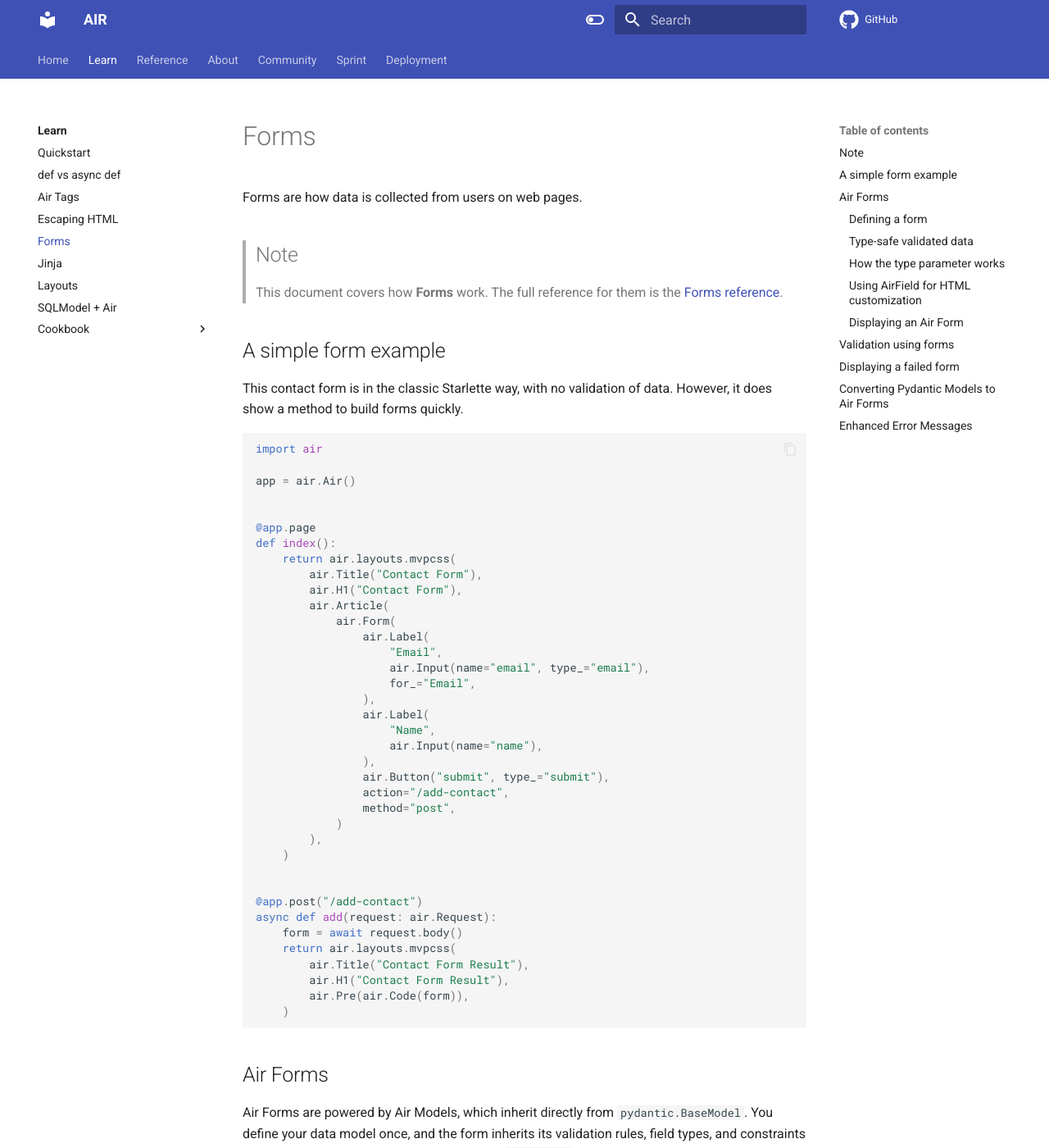
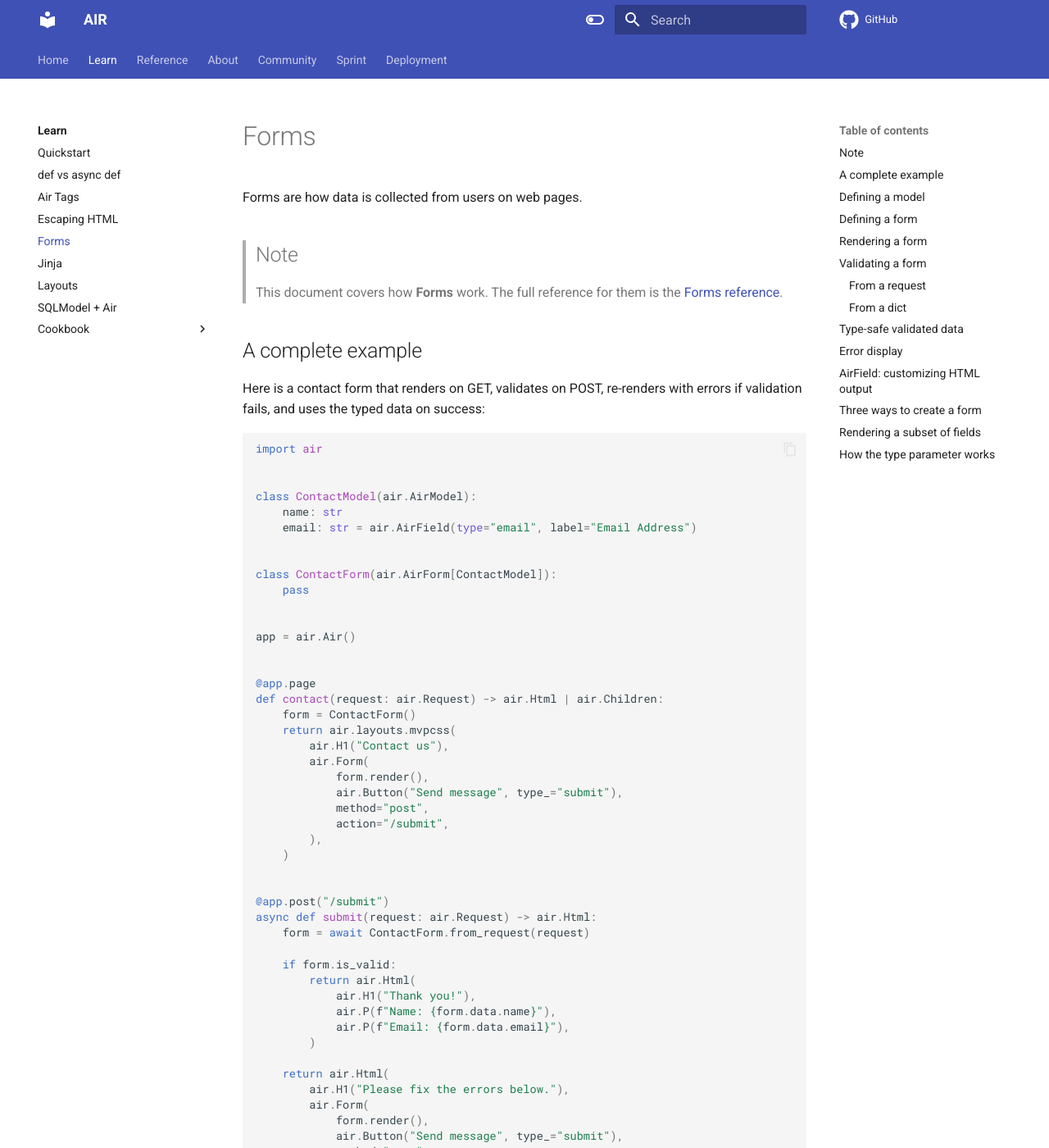
Before and after one commit to feldroy/air, an MkDocs documentation site: the page built from docs/learn/forms.md, in a window 1280 px wide and 1400 px high. Shown: the whole window at 82% size. Built offline with MkDocs 1.6.1 and Material for MkDocs 9.7.7, drawn with Linux system fonts in a browser that asks for light colours; comment, search, counter and statistics services are not loaded; some of the changed text lies outside the part shown.

Commit message:
Rewrite forms docs to lead with a working example
Restructured based on review feedback. The page now opens with
a complete contact form (GET renders, POST validates, errors
re-render with preserved values) so readers see the full
workflow before the breakdown.

Key changes to the structure:

- Lead with an end-to-end example instead of a raw Starlette
  form that didn't use AirForm at all.

- Document from_request, which was completely absent despite
  being the primary pattern for POST handlers.

- Reconcile the three ways to create a form (subclass,
  AirModel.to_form, air.to_form) in one section that explains
  when to use which.

- Show render() output before and after failed validation as a
  side-by-side pair so readers see how error display works.

- Explain that AirField wraps pydantic.Field, so users know
  min_length, max_length, gt, etc. all work alongside the
  HTML-specific parameters.

- Document the includes parameter for rendering field subsets.

````diff
--- a/docs/learn/forms.md
+++ b/docs/learn/forms.md
@@ -5,57 +5,67 @@ Forms are how data is collected from users on web pages.
 > ## Note
 > This document covers how **Forms** work. The full reference for them is the [Forms reference](https://feldroy.github.io/air/api/forms/).
 
-## A simple form example
+## A complete example
 
-This contact form is in the classic Starlette way, with no validation of data. However, it does show a method to build forms quickly.
+Here is a contact form that renders on GET, validates on POST, re-renders with errors if validation fails, and uses the typed data on success:
 
 ```python
 import air
+
+
+class ContactModel(air.AirModel):
+    name: str
+    email: str = air.AirField(type="email", label="Email Address")
+
+
+class ContactForm(air.AirForm[ContactModel]):
+    pass
+
 
 app = air.Air()
 
 
 @app.page
-def index():
+def contact(request: air.Request) -> air.Html | air.Children:
+    form = ContactForm()
     return air.layouts.mvpcss(
-        air.Title("Contact Form"),
-        air.H1("Contact Form"),
-        air.Article(
-            air.Form(
-                air.Label(
-                    "Email",
-                    air.Input(name="email", type_="email"),
-                    for_="Email",
-                ),
-                air.Label(
-                    "Name",
-                    air.Input(name="name"),
-                ),
-                air.Button("submit", type_="submit"),
-                action="/add-contact",
-                method="post",
-            )
+        air.H1("Contact us"),
+        air.Form(
+            form.render(),
+            air.Button("Send message", type_="submit"),
+            method="post",
+            action="/submit",
         ),
     )
 
 
-@app.post("/add-contact")
-async def add(request: air.Request):
-    form = await request.body()
-    return air.layouts.mvpcss(
-        air.Title("Contact Form Result"),
-        air.H1("Contact Form Result"),
-        air.Pre(air.Code(form)),
+@app.post("/submit")
+async def submit(request: air.Request) -> air.Html:
+    form = await ContactForm.from_request(request)
+
+    if form.is_valid:
+        return air.Html(
+            air.H1("Thank you!"),
+            air.P(f"Name: {form.data.name}"),
+            air.P(f"Email: {form.data.email}"),
+        )
+
+    return air.Html(
+        air.H1("Please fix the errors below."),
+        air.Form(
+            form.render(),
+            air.Button("Send message", type_="submit"),
+            method="post",
+            action="/submit",
+        ),
     )
 ```
 
-## Air Forms
+The rest of this page breaks down what each piece does.
 
-Air Forms are powered by Air Models, which inherit directly from `pydantic.BaseModel`. You define your data model once, and the form inherits its validation rules, field types, and constraints automatically. Air Forms also work with plain `BaseModel` if you prefer.
+## Defining a model
 
-### Defining a form
-
-Pass your model as a type parameter to `AirForm`:
+Air Forms are powered by Air Models, which inherit directly from `pydantic.BaseModel`. You define your data model once, and the form inherits its validation rules, field types, and constraints automatically.
 
 ```python
 import air
@@ -65,22 +75,68 @@ class JeepneyRouteModel(air.AirModel):
     route_name: str
     origin: str
     destination: str
+```
 
+## Defining a form
 
+Pass your model as a type parameter to `AirForm`:
+
+```python
 class JeepneyRouteForm(air.AirForm[JeepneyRouteModel]):
     pass
 ```
 
 That's it. No `model = JeepneyRouteModel` declaration needed. Air reads the type parameter and sets the model automatically. The model is specified exactly once.
 
-### Type-safe validated data
+## Rendering a form
+
+Call `render()` to get the form HTML:
+
+```python
+form = JeepneyRouteForm()
+form.render()
+```
+
+```html
+<label>route_name <input name="route_name" type="text" id="route_name" required /></label>
+<label>origin <input name="origin" type="text" id="origin" required /></label>
+<label>destination <input name="destination" type="text" id="destination" required /></label>
+```
+
+Air generates `<label>` and `<input>` pairs from the model fields, with HTML5 validation attributes (`required`, `minlength`, `maxlength`) derived from Pydantic constraints.
+
+## Validating a form
+
+### From a request
+
+The most common pattern in a POST handler. `from_request` reads the form data and validates it in one step:
+
+```python
+@app.post("/submit")
+async def submit(request: air.Request) -> air.Html:
+    form = await JeepneyRouteForm.from_request(request)
+
+    if form.is_valid:
+        form.data.route_name  # typed as str
+        form.data.destination  # autocomplete works
+    else:
+        form.render()  # re-renders with error messages and preserved values
+```
+
+### From a dict
+
+You can also validate a plain dict directly:
+
+```python
+form = JeepneyRouteForm()
+form.validate({"route_name": "01C", "origin": "Antipolo", "destination": "Cubao"})
+```
+
+## Type-safe validated data
 
 After validation, `form.data` is the model instance with full type information:
 
 ```python
-form = JeepneyRouteForm()
-form.validate({"route_name": "01C", "origin": "Antipolo", "destination": "Cubao"})
-
 if form.is_valid:
     form.data.route_name    # your editor knows this is a str
     form.data.destination   # autocomplete works
@@ -91,7 +147,108 @@ In Django, `form.cleaned_data["route_name"]` is an untyped dict access. Typos be
 
 If you access `form.data` before validating or after validation fails, you get a clear `AttributeError` instead of a silent `None`.
 
-### How the type parameter works
+## Error display
+
+Here is how `render()` output changes after failed validation. First, the empty form:
+
+```python
+form = ContactForm()
+form.render()
+```
+
+```html
+<label>name <input name="name" type="text" id="name" required /></label>
+<label>Email Address <input name="email" type="email" id="email" required /></label>
+```
+
+Now the same form after submitting with an empty name and a valid email:
+
+```python
+form.validate({"name": "", "email": "audreyfeldroy@example.com"})
+form.render()
+```
+
+```html
+<label>
+  name
+  <input name="name" type="text" id="name" aria-invalid="true" required />
+  <small id="name-error">This field is required.</small>
+</label>
+<label>
+  Email Address
+  <input name="email" type="email" id="email" value="audreyfeldroy@example.com" required />
+</label>
+```
+
+The email field preserves the submitted value so the user doesn't have to retype it. The name field gets `aria-invalid="true"` and a `<small>` error message.
+
+Air automatically converts Pydantic's technical errors to user-friendly messages. For unknown error types, it falls back to the technical Pydantic message.
+
+- **Missing fields**: "This field is required."
+- **Invalid numbers**: "Please enter a valid number."
+- **Invalid email addresses**: "Please enter a valid email address."
+- **Values too short/long**: "This value is too short." / "This value is too long."
+- **URL validation**: "Please enter a valid URL."
+
+## AirField: customizing HTML output
+
+`AirField` wraps `pydantic.Field` and adds HTML-specific metadata. All standard `pydantic.Field` parameters (`min_length`, `max_length`, `gt`, `ge`, `pattern`, etc.) work alongside the HTML ones:
+
+```python
+class ContactModel(air.AirModel):
+    name: str = air.AirField(label="Full Name", min_length=2, max_length=100)
+    email: str = air.AirField(type="email", label="Email Address")
+    message: str = air.AirField(label="Message", min_length=10)
+```
+
+The HTML-specific parameters are:
+
+- **`type`**: HTML input type (`"email"`, `"password"`, `"url"`, `"hidden"`, etc.)
+- **`label`**: Custom label text (defaults to the field name)
+- **`autofocus`**: Set to `True` to autofocus the field
+
+Pydantic constraints like `min_length` and `max_length` automatically become HTML5 `minlength` and `maxlength` attributes, so browser-side validation matches server-side rules.
+
+## Three ways to create a form
+
+These all produce the same thing. Pick whichever fits your situation:
+
+**1. Subclass (recommended).** Best when you want a reusable form class with type safety:
+
+```python
+class JeepneyRouteForm(air.AirForm[JeepneyRouteModel]):
+    pass
+```
+
+**2. AirModel.to_form().** Best for quick one-off forms:
+
+```python
+form = JeepneyRouteModel.to_form()
+```
+
+**3. air.to_form().** Works with any `pydantic.BaseModel`, not just AirModel:
+
+```python
+from pydantic import BaseModel
+
+class PlainModel(BaseModel):
+    name: str
+
+form = air.to_form(PlainModel)
+```
+
+All three paths produce an `AirForm` instance. The subclass approach gives the type checker the most information. The `to_form()` shortcuts are convenient when you don't need a named class.
+
+## Rendering a subset of fields
+
+Use `includes` to render only specific fields. This is useful for multi-step forms or splitting a form into fieldsets:
+
+```python
+form = JeepneyRouteModel.to_form(includes=["route_name"])
+form.render()  # only renders route_name
+```
+
+## How the type parameter works
 
 When you write `class JeepneyRouteForm(AirForm[JeepneyRouteModel])`, two things happen:
 
@@ -105,98 +262,3 @@ If you prefer to set the model explicitly, that still works:
 class JeepneyRouteForm(air.AirForm[JeepneyRouteModel]):
     model = JeepneyRouteModel  # optional, Air sets this from the type parameter
 ```
-
-### Using AirField for HTML customization
-
-`AirField` lets you add HTML-specific metadata like input types and labels:
-
-```python
-from air import AirField, AirModel
-
-
-class ContactModel(AirModel):
-    name: str
-    email: str = AirField(type="email", label="Email")
-
-
-contact_form = ContactModel.to_form()
-```
-
-### Displaying an Air Form
-
-```python
-contact_form.render()
-```
-
-```html
-<fieldset>
-  <label
-    >name
-    <input name="name" type="text" id="name" />
-  </label>
-  <label
-    >Email
-    <input name="email" type="email" id="email" />
-  </label>
-</fieldset>
-```
-
-## Validation using forms
-
-```python
-# This empty dict represents a user who submitted without adding data
-empty_form = {}
-contact_form.validate(empty_form)
-```
-
-## Displaying a failed form
-
-```python
-contact_form.render()
-```
-
-```html
-<fieldset>
-  <label>
-    name
-    <input name="name" type="text" id="name" aria-invalid="true" />
-    <small id="name-error">This field is required.</small>
-  </label>
-  <label>
-    Email
-    <input name="email" type="email" id="email" aria-invalid="true" />
-    <small id="email-error">This field is required.</small>
-  </label>
-</fieldset>
-```
-
-## Converting Pydantic Models to Air Forms
-
-You can convert any Pydantic model into an Air Form using the `to_form` function:
-
-```python
-from pydantic import BaseModel, EmailStr
-
-
-class ContactModel(BaseModel):
-    name: str
-    email: EmailStr
-
-
-contact_form = air.to_form(ContactModel)
-```
-
-The returned form carries the generic type parameter, so `contact_form.data` is typed as `ContactModel` after validation.
-
-## Enhanced Error Messages
-
-Air Forms automatically display user-friendly error messages that clearly explain validation failures:
-
-- **Missing fields**: "This field is required."
-- **Invalid numbers**: "Please enter a valid number."
-- **Invalid email addresses**: "Please enter a valid email address."
-- **Values too short/long**: "This value is too short." / "This value is too long."
-- **URL validation**: "Please enter a valid URL."
-- **And many more...**
-
-For unknown error types, the system falls back to the technical Pydantic error message, ensuring developers always get meaningful feedback.
````
